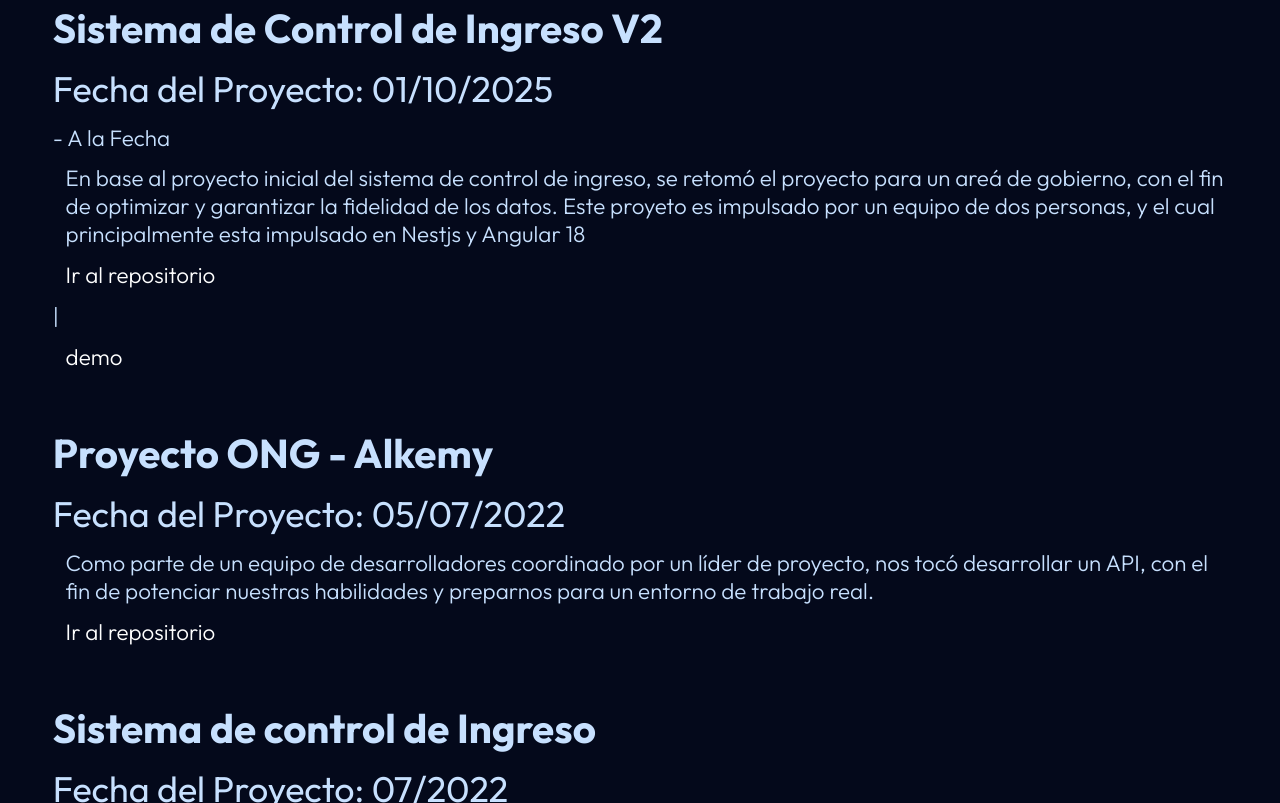
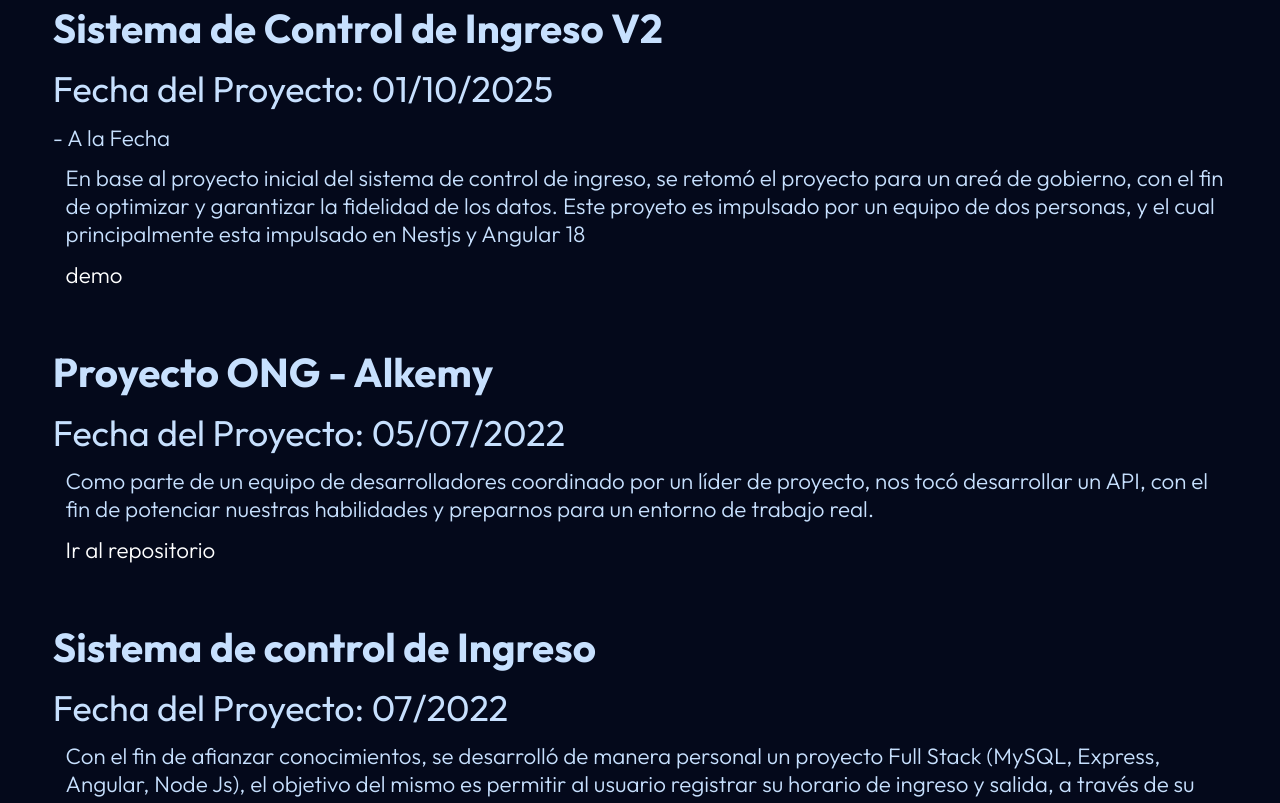
Before and after one commit to quirogatdf/quirogatdf.github.io, a plain HTML site: page index.html in a window 1280 px wide. Shown: the part 3085-3888 px from the top of the page. Drawn offline with Linux system fonts and the light colour scheme; a web font is replaced by a local one.

Commit message:
chore: update link projects

```diff
--- a/index.html
+++ b/index.html
@@ -132,8 +132,7 @@
                             <h4 class="card-item__position">Fecha del Proyecto: 01/10/2025</h4> - A la Fecha
                             <p class="card-item__description">En base al proyecto inicial del sistema de control de ingreso, se retomó el proyecto para un areá de gobierno, con el fin de optimizar y garantizar la fidelidad de los datos. Este proyeto es impulsado por un equipo de dos personas, y el cual principalmente esta impulsado en Nestjs y Angular 18
                             </p>
-                            <a class="card-item__link" href="https://gitlab.com/quirogatdf/control-asistencia">Ir al
-                                repositorio</a> | <a class="card-item__link" href="control-asistencia-frontend.vercel.app">demo</a>
+                            <a class="card-item__link" href="control-asistencia-frontend.vercel.app">demo</a>
                         </li>
                         <li class="card-item">
                             <h3 class="card-item__company">Proyecto ONG - Alkemy</h3>
```
